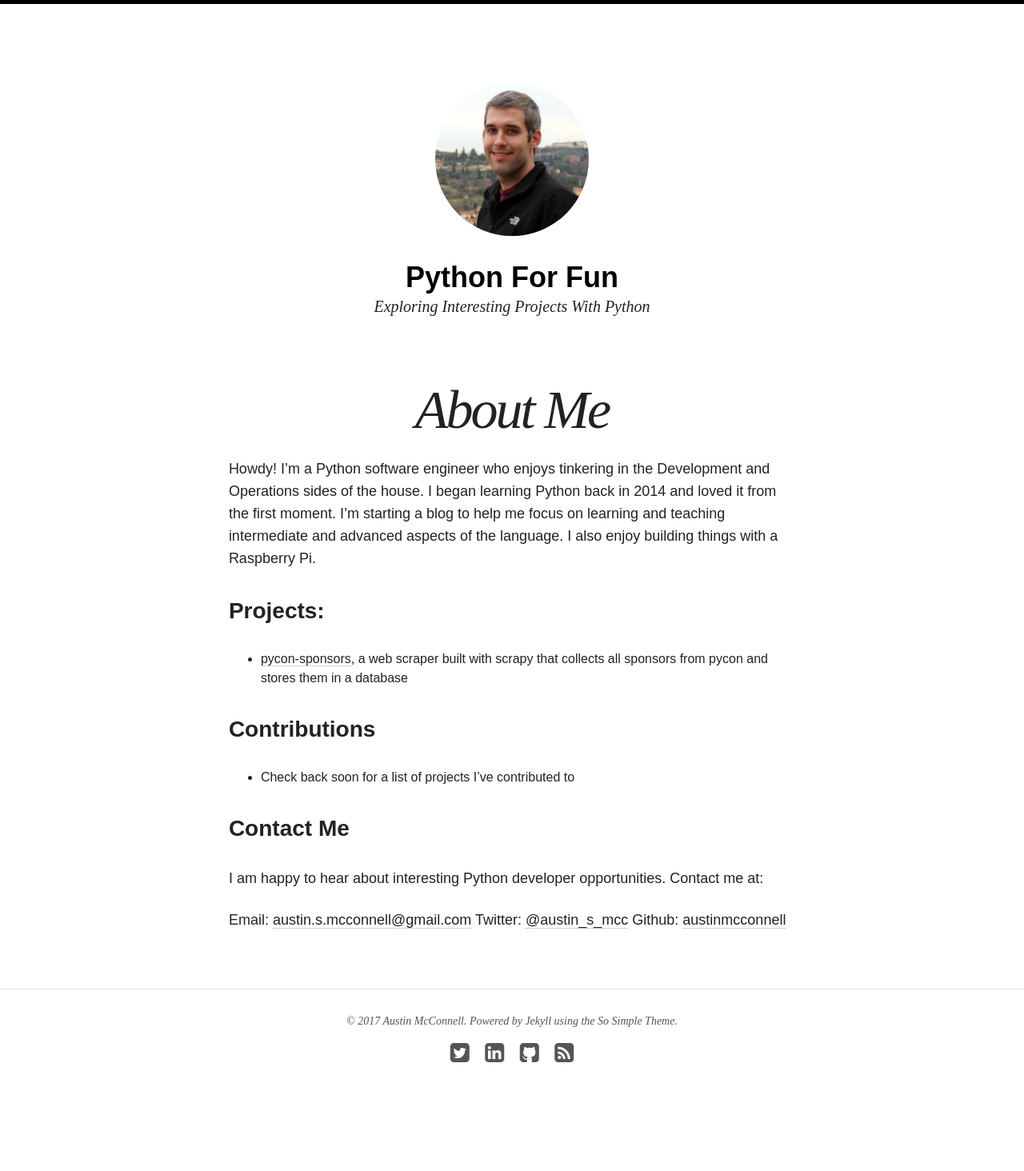
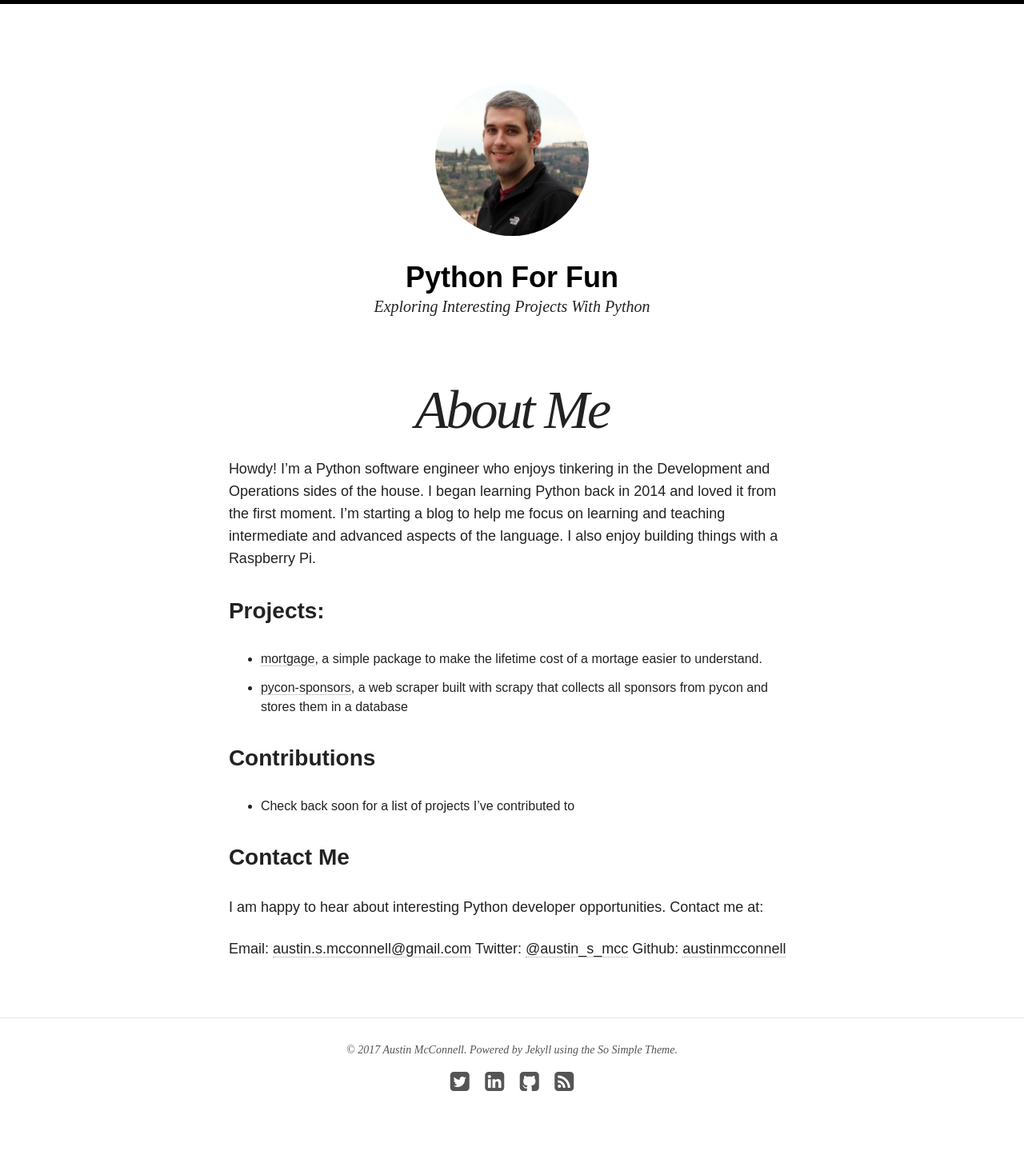
Before and after one commit to austinmcconnell/austinmcconnell.github.io, a Jekyll site: the page built from about/index.md, in a window 1280 px wide. Shown: the whole page at 80% size. Built offline with Jekyll 4.4.1, drawn with Linux system fonts in a browser that asks for light colours; nearby versions of some CDN libraries; before the commit the page ends 1428 px from its top, so only the background shows below that.

Commit message:
Added mortgage to list of projects on the about page

```diff
--- a/about/index.md
+++ b/about/index.md
@@ -8,6 +8,7 @@ modified: 2014-08-08T19:44:38.564948-04:00
 Howdy! I'm a Python software engineer who enjoys tinkering in the Development and Operations sides of the house. I began learning Python back in 2014 and loved it from the first moment.  I'm starting a blog to help me focus on learning and teaching intermediate and advanced aspects of the language. I also enjoy building things with a Raspberry Pi.
 
 ### Projects:
+* [mortgage](https://github.com/austinmcconnell/mortgage), a simple package to make the lifetime cost of a mortage easier to understand.
 * [pycon-sponsors](https://github.com/austinmcconnell/pycon-sponsors), a web scraper built with scrapy that collects all sponsors from pycon and stores them in a database
 
 ### Contributions
```
